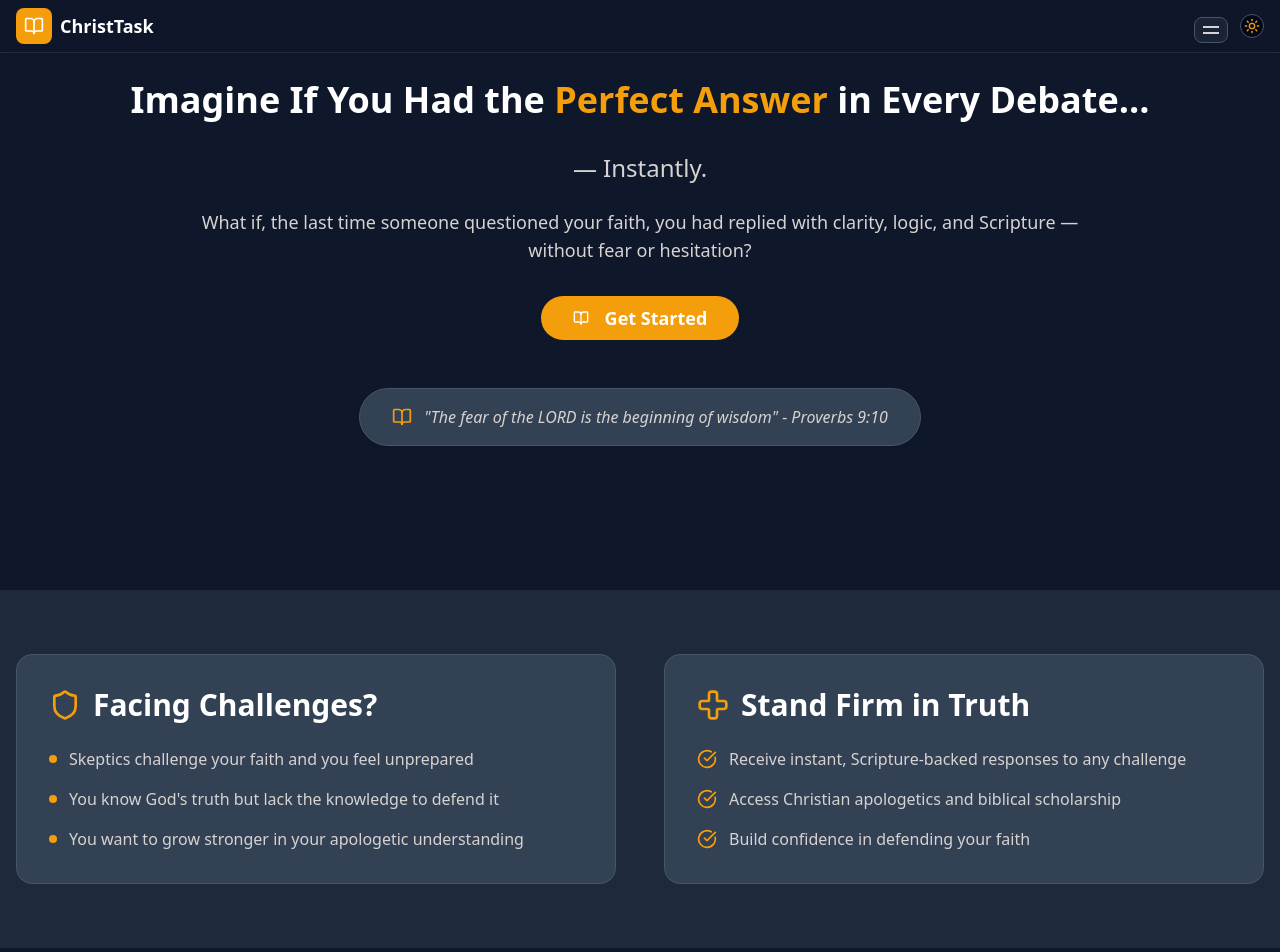
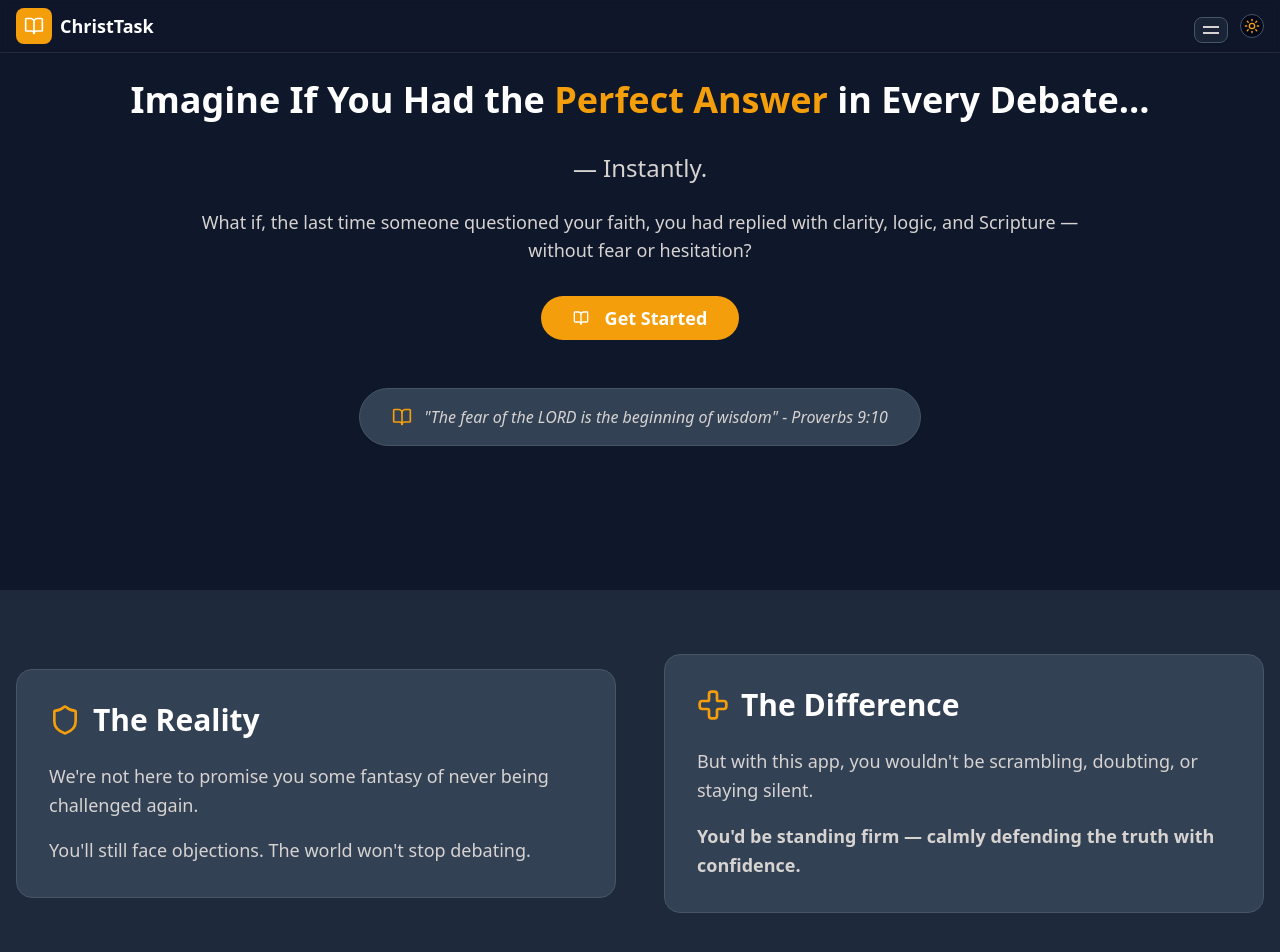
Before and after one commit to dimitrovic/christtasklovable-ai, a React (Vite) app: page / in a window 1280 px wide. Shown: the top 952 px of the page. Built offline with nearby package versions, Linux system fonts and the light colour scheme.

Commit message:
Refine hero section copy
Replaced the existing copy in the "Facing Challenges?" section with more engaging and appealing text.

```diff
--- a/src/components/LandingPage.tsx
+++ b/src/components/LandingPage.tsx
@@ -1,4 +1,3 @@
-
 import { Button } from "@/components/ui/button";
 import { Card, CardContent, CardDescription, CardHeader, CardTitle } from "@/components/ui/card";
 import { BookOpen, MessageSquare, Shield, Zap, CheckCircle, Users, Brain, Target, Menu, Cross, Lightbulb, Sun, Moon, ChevronDown } from "lucide-react";
@@ -233,41 +232,29 @@ export const LandingPage = ({ onGetStarted, onHowItWorks }: LandingPageProps) =>
             <div className="bg-stone-50 dark:bg-slate-700 p-8 rounded-2xl border border-stone-200 dark:border-slate-600">
               <h2 className="text-3xl font-bold text-stone-800 dark:text-white mb-6 flex items-center">
                 <Shield className="mr-3 h-8 w-8 text-amber-500" />
-                Facing Challenges?
+                The Reality
               </h2>
               <div className="space-y-4 text-stone-700 dark:text-stone-300">
-                <div className="flex items-start space-x-3">
-                  <div className="w-2 h-2 bg-amber-500 rounded-full mt-2 flex-shrink-0"></div>
-                  <p>Skeptics challenge your faith and you feel unprepared</p>
-                </div>
-                <div className="flex items-start space-x-3">
-                  <div className="w-2 h-2 bg-amber-500 rounded-full mt-2 flex-shrink-0"></div>
-                  <p>You know God's truth but lack the knowledge to defend it</p>
-                </div>
-                <div className="flex items-start space-x-3">
-                  <div className="w-2 h-2 bg-amber-500 rounded-full mt-2 flex-shrink-0"></div>
-                  <p>You want to grow stronger in your apologetic understanding</p>
-                </div>
+                <p className="text-lg leading-relaxed">
+                  We're not here to promise you some fantasy of never being challenged again.
+                </p>
+                <p className="text-lg leading-relaxed">
+                  You'll still face objections. The world won't stop debating.
+                </p>
               </div>
             </div>
             <div className="bg-stone-50 dark:bg-slate-700 p-8 rounded-2xl border border-stone-200 dark:border-slate-600">
               <h2 className="text-3xl font-bold text-stone-800 dark:text-white mb-6 flex items-center">
                 <Cross className="mr-3 h-8 w-8 text-amber-500" />
-                Stand Firm in Truth
+                The Difference
               </h2>
               <div className="space-y-4 text-stone-700 dark:text-stone-300">
-                <div className="flex items-start space-x-3">
-                  <CheckCircle className="h-5 w-5 text-amber-500 mt-0.5 flex-shrink-0" />
-                  <p>Receive instant, Scripture-backed responses to any challenge</p>
-                </div>
-                <div className="flex items-start space-x-3">
-                  <CheckCircle className="h-5 w-5 text-amber-500 mt-0.5 flex-shrink-0" />
-                  <p>Access Christian apologetics and biblical scholarship</p>
-                </div>
-                <div className="flex items-start space-x-3">
-                  <CheckCircle className="h-5 w-5 text-amber-500 mt-0.5 flex-shrink-0" />
-                  <p>Build confidence in defending your faith</p>
-                </div>
+                <p className="text-lg leading-relaxed">
+                  But with this app, you wouldn't be scrambling, doubting, or staying silent.
+                </p>
+                <p className="text-lg leading-relaxed font-semibold">
+                  You'd be standing firm — calmly defending the truth with confidence.
+                </p>
               </div>
             </div>
           </div>
```
